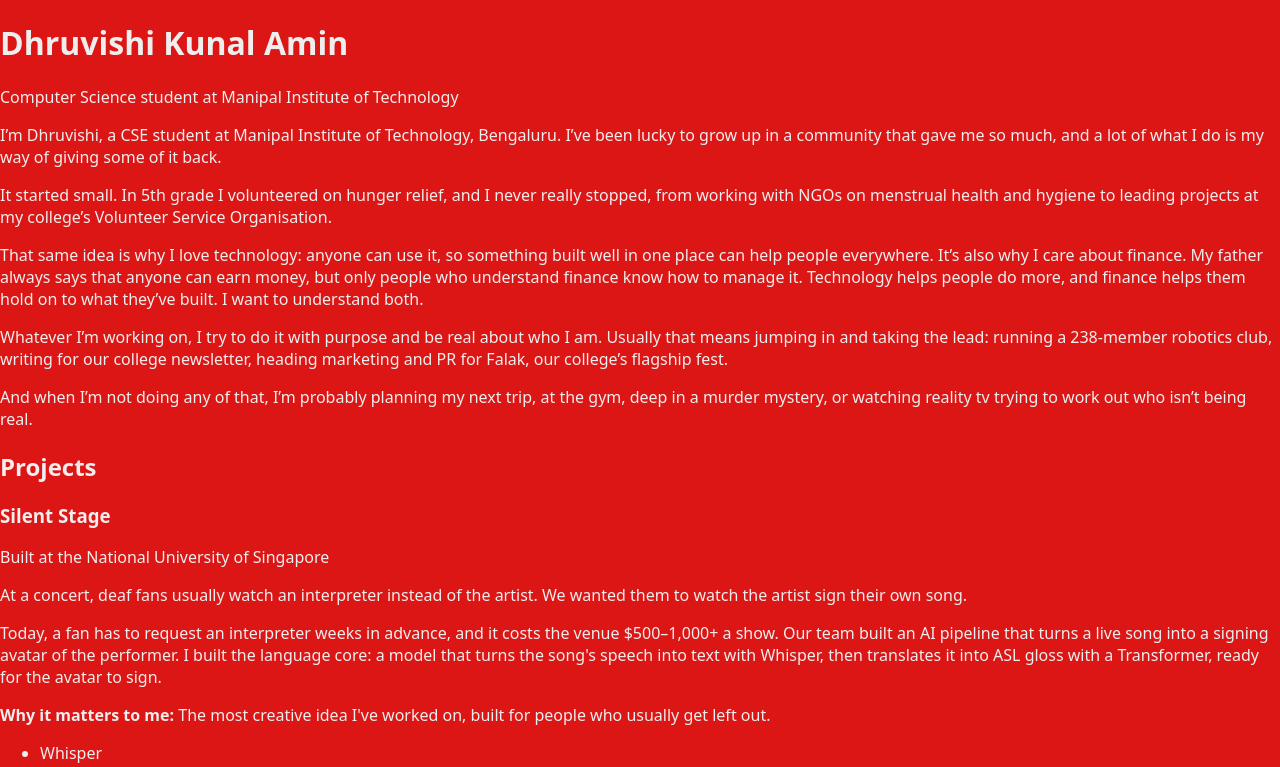
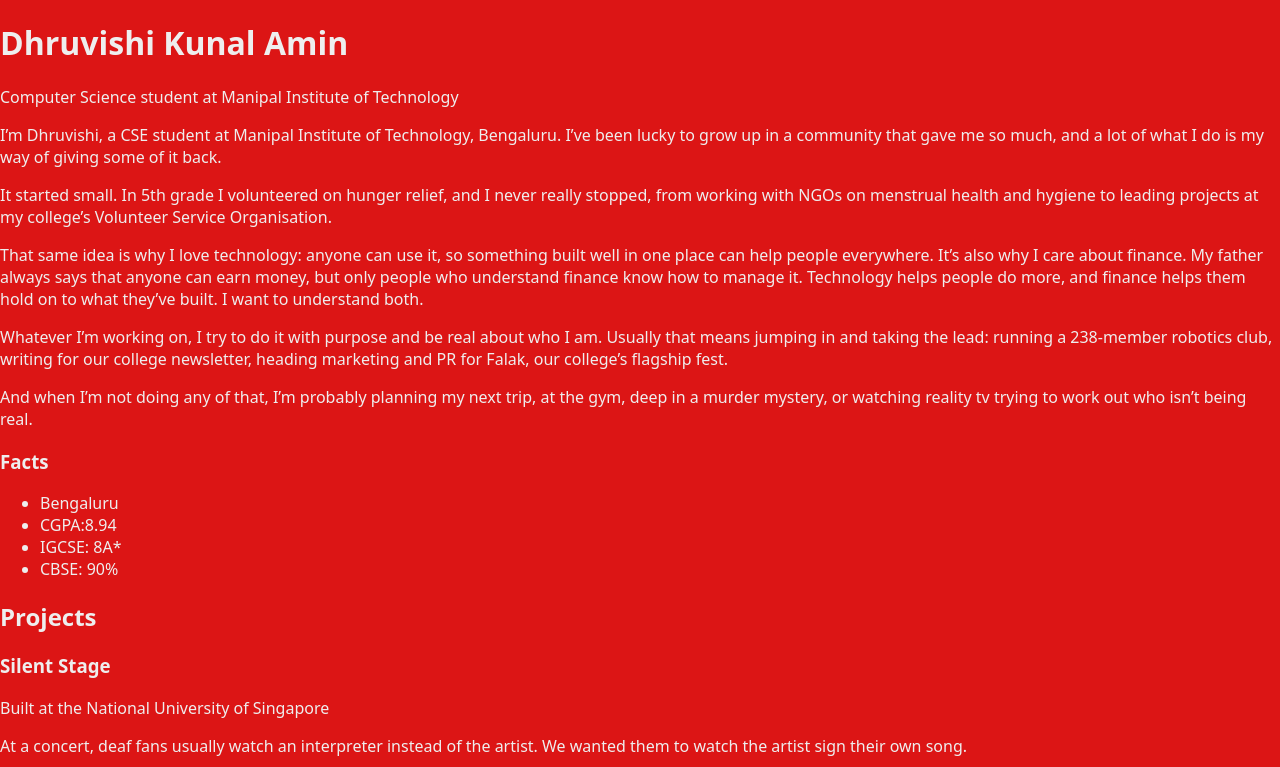
Before and after one commit to dhruvishi/portfolio, a Next.js app: page / in a window 1280 px wide. Shown: the top 767 px of the page. Built offline with nearby package versions, Linux system fonts and the light colour scheme.

Commit message:
Add quick facts and contact section

```diff
--- a/app/page.tsx
+++ b/app/page.tsx
@@ -8,7 +8,17 @@ export default function Home() {
 
       {about.paragraphs.map((paragraph) => (
         <p key={paragraph}>{paragraph}</p>
+
       ))}
+
+      <h3>Facts</h3>
+
+      <ul>
+        {about.facts.map((fact) => (
+          <li key={fact}>{fact}</li>
+        ))}
+      </ul>
+
 
       <section>
         <h2>Projects</h2>
@@ -59,6 +69,14 @@ export default function Home() {
         }
 
       </section>
+
+      <section>
+        <h2>Contact</h2>
+        <a href={about.linkedin}>LinkedIn</a>
+
+        <a href={`mailto:${about.email}`}>Email</a>
+      </section>
+
     </main>
   );
 }
--- a/data/content.ts
+++ b/data/content.ts
@@ -8,7 +8,6 @@ export const about = {
         "Whatever I’m working on, I try to do it with purpose and be real about who I am. Usually that means jumping in and taking the lead: running a 238-member robotics club, writing for our college newsletter, heading marketing and PR for Falak, our college’s flagship fest.",
         "And when I’m not doing any of that, I’m probably planning my next trip, at the gym, deep in a murder mystery, or watching reality tv trying to work out who isn’t being real."
     ],
-
     facts: ["Bengaluru", "CGPA:8.94", "IGCSE: 8A*", "CBSE: 90%"],
     email: "dhruvishia@gmail.com",
     linkedin: "https://www.linkedin.com/in/dhruvishi-amin-4201a1299/",
```
